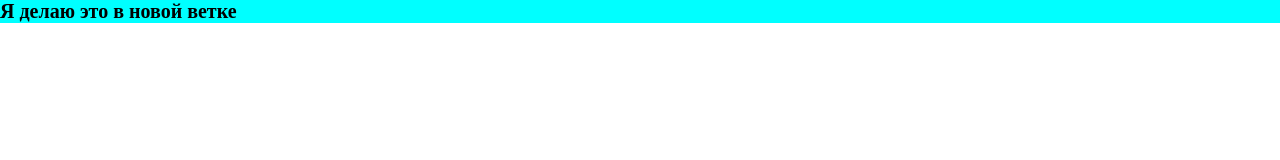
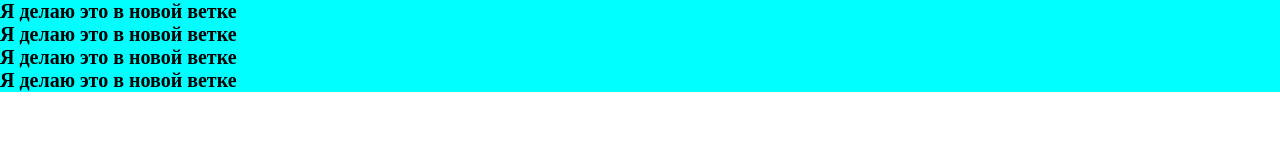
Before and after one commit to IvanGawr/home-work-4, a plain HTML site: page index.html in a window 1280 px wide. Drawn offline with Linux system fonts and the light colour scheme.

Commit message:
add more detail

```diff
--- a/index.html
+++ b/index.html
@@ -10,6 +10,9 @@
     <body>
         <header>
             <h1>Я делаю это в новой ветке</h1>
+            <h1>Я делаю это в новой ветке</h1>
+            <h1>Я делаю это в новой ветке</h1>
+            <h1>Я делаю это в новой ветке</h1>
         </header>
         <main>
 
```
